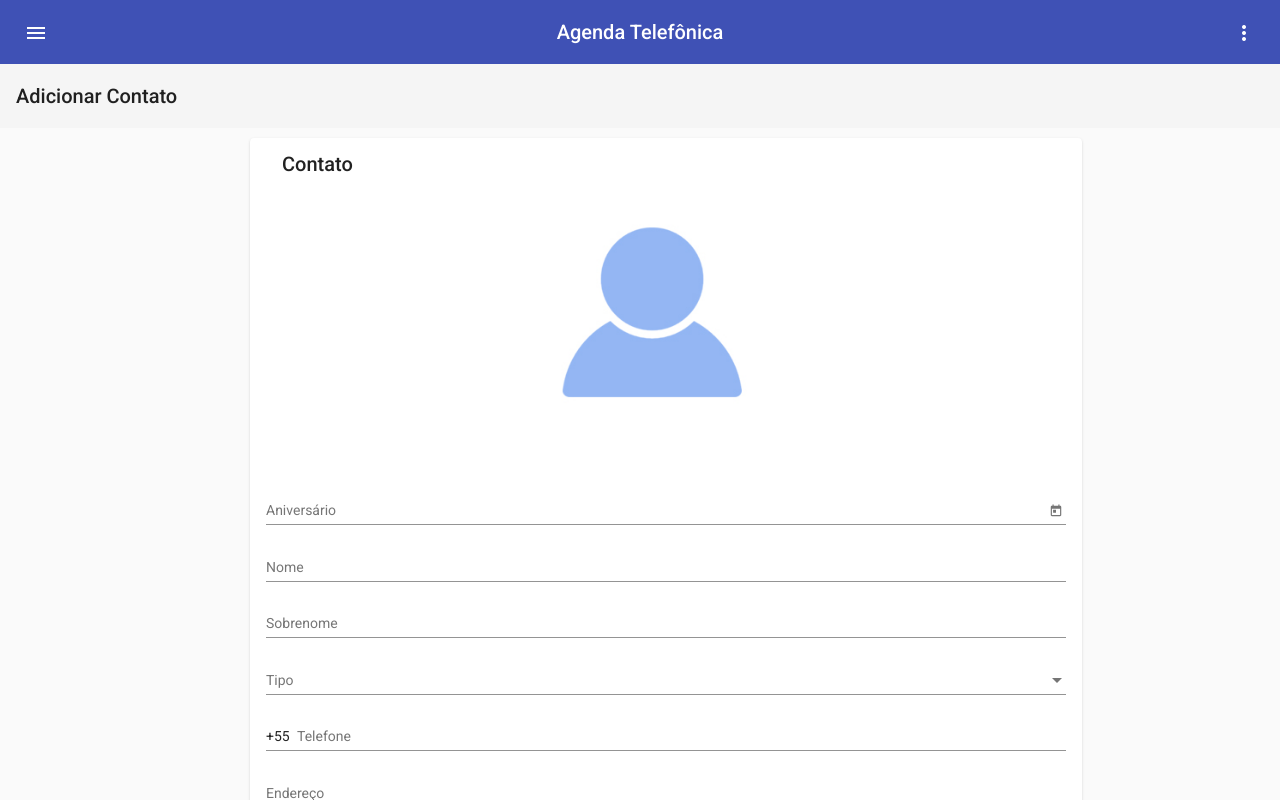
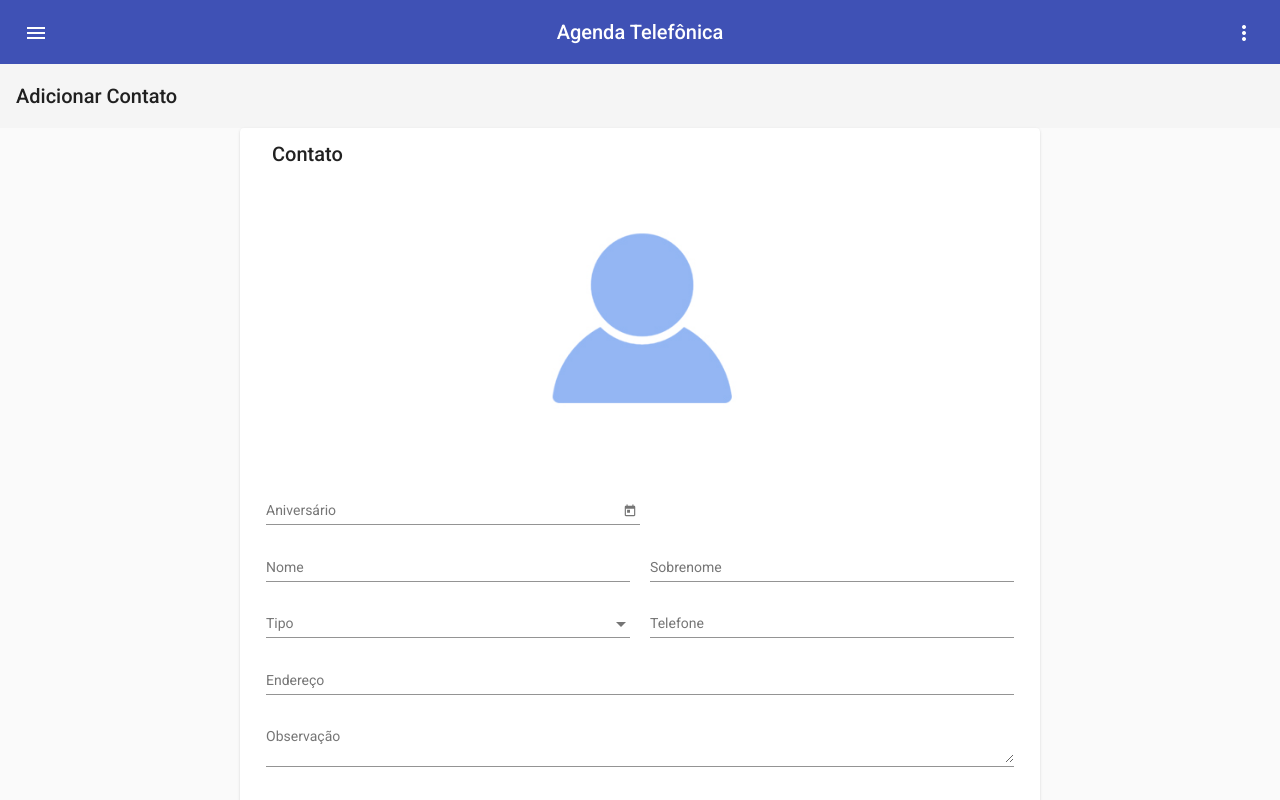
Before and after one commit to chmr1/spa-angular-desafio-error, an Angular app: page /contatos/cadastro in a window 1280 px wide. Built offline with nearby package versions, Linux system fonts and the light colour scheme.

Commit message:
Correção do css das telas

```diff
--- a/package.json
+++ b/package.json
@@ -21,6 +21,7 @@
     "@angular/platform-browser": "~11.0.0",
     "@angular/platform-browser-dynamic": "~11.0.0",
     "@angular/router": "~11.0.0",
+    "bootstrap": "^4.5.3",
     "rxjs": "~6.6.0",
     "tslib": "^2.0.0",
     "zone.js": "~0.10.2"
--- a/src/app/contatos/contatos-cadastro/contatos-cadastro.component.css
+++ b/src/app/contatos/contatos-cadastro/contatos-cadastro.component.css
@@ -1,18 +1,18 @@
-mat-form-field {
-    width: 100%;
-    height: 100%;
-    margin-right: 12px;
+mat-card-image {
+    margin: auto;
 }
 
-.main-content {
-    width: 100%;
-    margin: auto;
-    max-width: 800px;
+mat-form-field {
+    display: inline;
 }
 
-.main-card {
-    width: 100%;
-    margin: 10px;
+mat-card-actions {
+    margin-left: 10px;
+}
+
+.container {
+    margin: auto;
+    width: 800px;
 }
 
 .card-image {
@@ -22,8 +22,76 @@ mat-form-field {
 
 .card-image img {
     width: 100%;
+    margin: auto;
+}
+
+.linha2,
+.linha3 {
+    display: flex;
+    justify-content: flex-start;
+    flex-wrap: wrap;
+}
+
+.col {
+    width: 100%;
+}
+
+.direita {
+    margin-left: 0px;
 }
 
 .card-content {
-    width: 100%;
+    padding: 10px;
 }
+
+@media (min-width: 1px) and (max-width: 500px) {
+    .container {
+        width: 250px;
+    }
+
+    .card-image {
+        display: none;
+    }
+}
+
+@media (min-width: 501px) and (max-width: 800px) {
+    .container {
+        width: 400px;
+    }
+}
+
+@media (min-width: 801px) and (max-width: 1000px) {
+    .container {
+        width: 600px;
+    }
+
+    .linha1:nth-child(1) {
+        width: 50%;
+    }
+
+    .col {
+        width: calc(50% - 10px);
+    }
+
+    .direita {
+        margin-left: 20px;
+    }
+}
+
+@media (min-width: 1001px) {
+    .container {
+        width: 800px;
+    }
+
+    .linha1:nth-child(1) {
+        width: 50%;
+    }
+
+    .col {
+        width: calc(50% - 10px);
+    }
+
+    .direita {
+        margin-left: 20px;
+    }
+}
--- a/src/app/contatos/contatos-cadastro/contatos-cadastro.component.html
+++ b/src/app/contatos/contatos-cadastro/contatos-cadastro.component.html
@@ -1,19 +1,16 @@
 <mat-toolbar class="app-title">Adicionar Contato</mat-toolbar>
-    <div class="main-content">
-    <mat-card class="main-card">
-        <form autocomplete="off">
+<div class="container">
+    <mat-card>
         <mat-card-header class="card-header">
             <mat-card-title>Contato</mat-card-title>
         </mat-card-header>
         <mat-card-content>
+            <form autocomplete="off">
                 <div class="card-image">
                     <img mat-card-image src="{{ semFoto }}" alt="Sem foto">
                 </div>
                 <div class="card-content">
-                    <div class="container">
-                        <div class="formulario">
-                            <div class="row">
-                                <div class="col-sm-12">
+                    <div class="linha1">
                         <mat-form-field>
                             <mat-label>Aniversário</mat-label>
                             <input matInput [matDatepicker]="picker1">
@@ -21,17 +18,16 @@
                             <mat-datepicker #picker1></mat-datepicker>
                         </mat-form-field>
                     </div>
-                            </div>
-                            <div class="row">
-                                <div class="col-sm-6">
+                    <div class="linha2">
+                        <div class="col">
                             <mat-form-field><mat-label>Nome</mat-label><input matInput></mat-form-field>
                         </div>
-                                <div class="col-sm-6">
+                        <div class="col direita">
                             <mat-form-field><mat-label>Sobrenome</mat-label><input matInput></mat-form-field>
                         </div>
                     </div>
-                            <div class="row">
-                                <div class="col-sm-6">
+                    <div class="linha3">
+                        <div class="col">
                             <mat-form-field>
                                 <mat-label>Tipo</mat-label>
                                 <mat-select>
@@ -39,29 +35,30 @@
                                 </mat-select>
                             </mat-form-field>
                         </div>
-                                <div class="col-sm-6">
+                        <div class="col direita">
                             <mat-form-field>
                                 <mat-label>Telefone</mat-label>
-                                        <span matPrefix>+55 &nbsp;</span>
                                 <input type="tel" matInput placeholder="084988776655">
                             </mat-form-field>
                         </div>
                     </div>
-                            <div class="row">
-                                <div class="col-sm-12">
+                    <div class="linha4">
                         <mat-form-field>
-                                        <mat-label>Endereço</mat-label><textarea matInput placeholder="Ex. Springfield, 1000"></textarea>
+                            <mat-label>Endereço</mat-label>
+                            <input matInput placeholder="Ex. Springfield, 1000">
+                        </mat-form-field>
+                    </div>
+                    <div class="linha5">
+                        <mat-form-field>
+                            <mat-label>Observação</mat-label><textarea matInput></textarea>
                         </mat-form-field>
                     </div>
                 </div>
-                        </div>
-                    </div>
-                </div>
+            </form>
         </mat-card-content>
         <mat-card-actions>
             <button type="button" color="primary" mat-raised-button (click)="salvar()">Salvar</button>
             <button type="button" color="basic" mat-raised-button (click)="cancelar()">Cancelar</button>
         </mat-card-actions>
-        </form>
     </mat-card>
 </div>
--- a/src/app/contatos/contatos-lista/contatos-lista.component.css
+++ b/src/app/contatos/contatos-lista/contatos-lista.component.css
@@ -1,7 +1,9 @@
-.lista-content {
-    width: 100%;
+.container {
+    max-width: 1056px;
     margin: auto;
-    max-width: 1300px;
+}
+
+.content {
     display: flex;
     justify-content: flex-start;
     flex-wrap: wrap;
@@ -9,18 +11,50 @@
 
 .lista-card {
     width: calc(50% - 10px);
-    min-width: 250px;
+    min-width: 200px;
     max-width: 300px;
     margin: 10px;
     box-shadow: 1px 1px 1px rgba(0, 0, 0, .3);
     cursor: pointer;
 }
 
-.lista-card-image {
+.lista-card-avatar {
     background-size: cover;
 }
 
-.lista-card-image img {
+.lista-card-avatar img {
     width: 100%;
     height: 100%;
 }
+
+@media (min-width: 1px) and (max-width: 300px) {
+    .lista-card-image {
+        display: none;
+    }
+
+    .lista-card-observacao {
+        display: none;
+    }
+}
+
+@media (min-width: 301px) and (max-width: 720px) {
+    .container {
+        width: 250px;
+    }
+
+    .lista-card-observacao {
+        display: none;
+    }
+}
+
+@media (min-width: 721px) and (max-width: 1050px) {
+    .container {
+        width: 800px;
+    }
+}
+
+@media (min-width: 1050px) {
+    .container {
+        width: 1056px;
+    }
+}
--- a/src/app/contatos/contatos-lista/contatos-lista.component.html
+++ b/src/app/contatos/contatos-lista/contatos-lista.component.html
@@ -1,18 +1,22 @@
 <mat-toolbar class="app-title">Contatos Salvos</mat-toolbar>
-<div class="lista-content">
+<div class="container">
+    <div class="content">
         <mat-card class="lista-card" *ngFor="let contato of contatos">
             <mat-card-header>
-            <div mat-card-avatar class="lista-card-image">
+                <div mat-card-avatar class="lista-card-avatar">
                     <img [src]="contato.urlFoto || semFoto">
                 </div>
                 <mat-card-title>{{ contato.nome }} {{ contato.sobrenome }}</mat-card-title>
                 <mat-card-subtitle>{{ contato.telefone }}</mat-card-subtitle>
             </mat-card-header>
+            <div class="lista-card-image">
                 <img mat-card-image [src]="contato.urlFoto || semFoto" [alt]="contato.nome">
-        <mat-card-content><p>{{ contato.observacao }}</p></mat-card-content>
+            </div>
+            <mat-card-content class="lista-card-observacao"><p>{{ contato.observacao }}</p></mat-card-content>
             <mat-card-actions>
                 <button mat-button>DETALHAR</button>
                 <button mat-button>APAGAR</button>
             </mat-card-actions>
         </mat-card>
     </div>
+</div>
--- a/src/styles.css
+++ b/src/styles.css
@@ -2,3 +2,7 @@
 
 html, body { height: 100%; }
 body { margin: 0; font-family: Roboto, "Helvetica Neue", sans-serif; }
+
+@import '~bootstrap/dist/css/bootstrap.min.css';
+
+@import '~font-awesome/css/font-awesome.min.css';
```
Also changed, not shown: 1 other file (tests, documents, lock files or other folders). Lines whose indentation alone changed are shown as unchanged.
